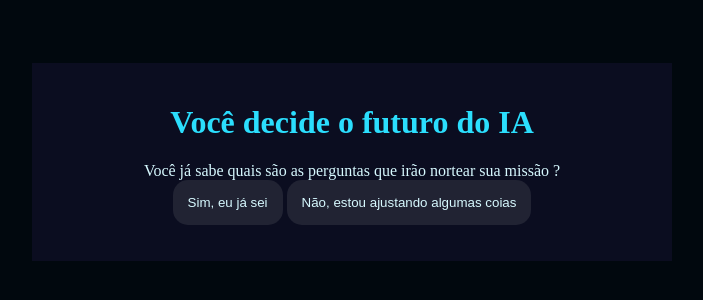
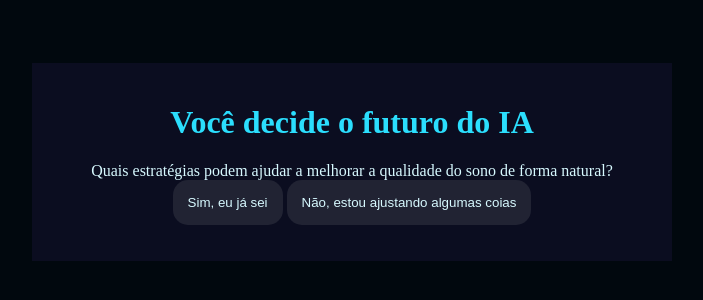
Before and after one commit to crissouza15/inteligencia-artificial, a plain HTML site: page index.html in a window 1280 px wide. Shown: the part 246-546 px from the top of the page, without its empty margins (288-991 px from the left). Drawn offline with Linux system fonts and the light colour scheme.

Commit message:
Update index.html

```diff
--- a/index.html
+++ b/index.html
@@ -10,7 +10,7 @@
     <div class="caixa-principal">
         <h1>Você decide o futuro do IA</h1>
         <div class="caixa-perguntas">
-            Você já sabe quais são as perguntas que irão nortear sua missão ?
+            Quais estratégias podem ajudar a melhorar a qualidade do sono de forma natural?
         </div>
         <div class="caixa-alternativas">
             <button>Sim, eu já sei</button>
```
